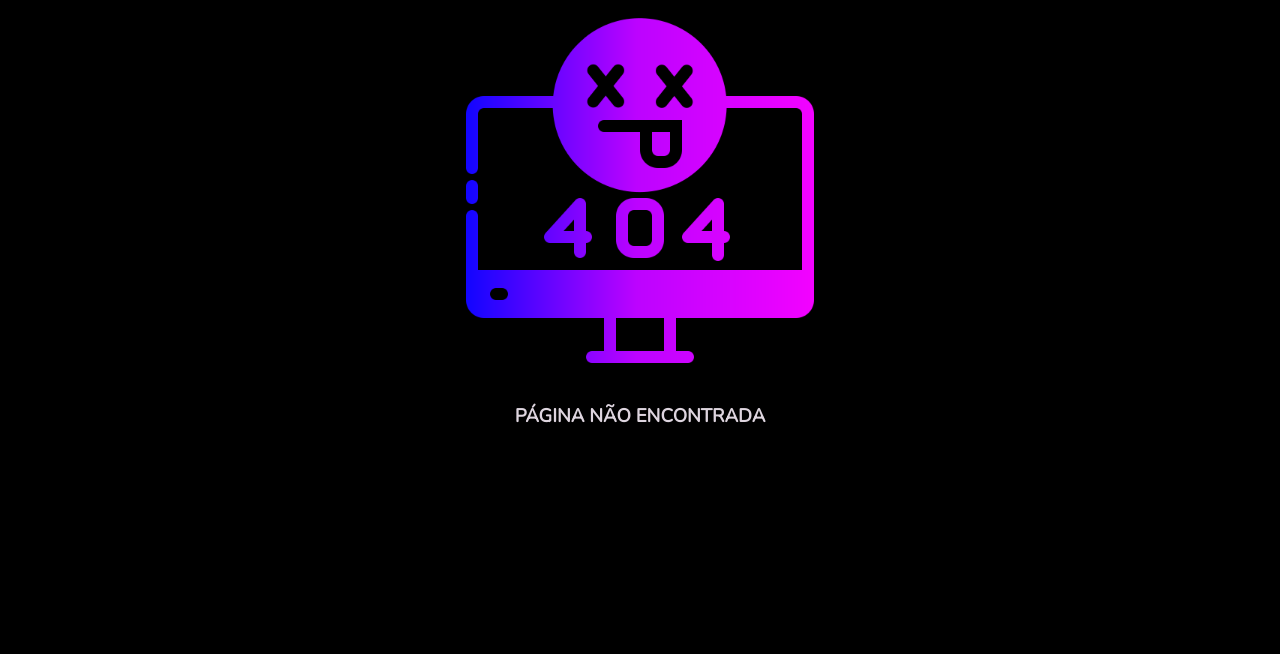
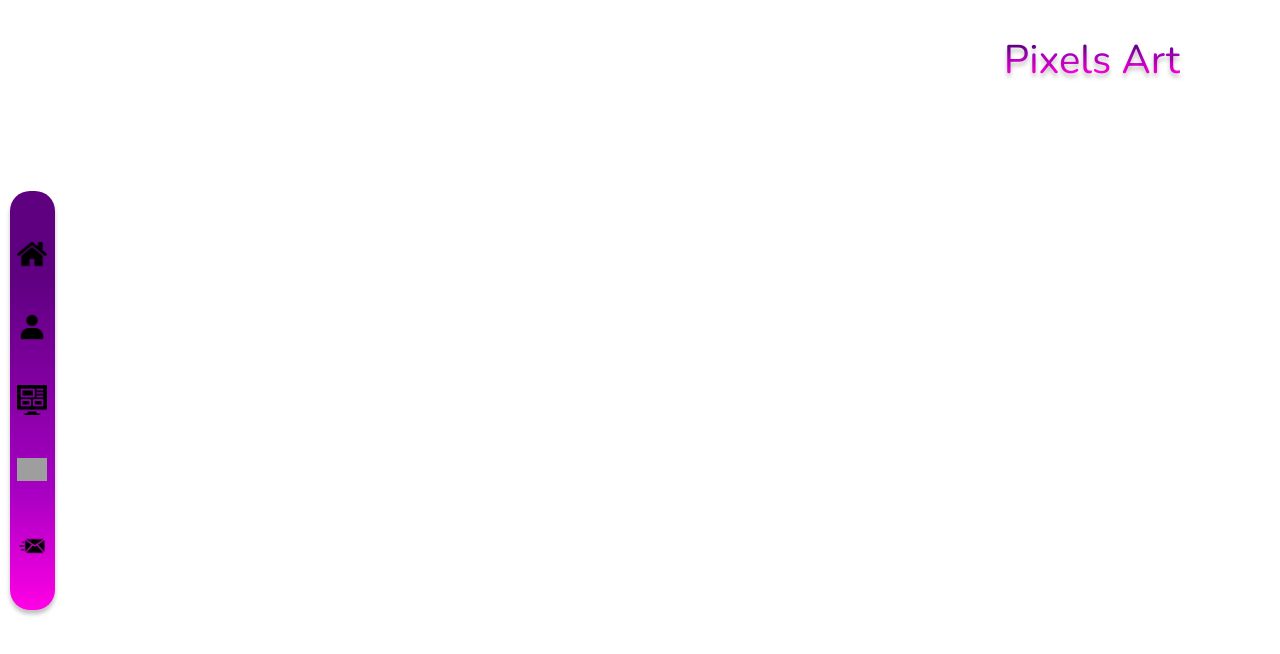
Before and after one commit to Abreupamm/portfolio-frontend, a React (Create React App) app: page /projects-details/1 in a window 1280 px wide. Shown: the top 654 px of the page. Built offline with nearby package versions, Linux system fonts and the light colour scheme; grey boxes are pictures that could not be loaded.

Commit message:
feat: projects details page  created

```diff
--- a/src/App.js
+++ b/src/App.js
@@ -1,13 +1,13 @@
 import { Component } from 'react';
 import { BrowserRouter } from 'react-router-dom';
 import './App.css';
-import Content from './Content';
+import AppRouter from './AppRouter';
 
 class App extends Component {
   render() {
     return (
       <BrowserRouter>
-        <Content />
+        <AppRouter />
       </BrowserRouter>
     );
   }
--- a/src/Content.js
+++ b/src/AppRouter.js
@@ -5,9 +5,10 @@ import AboutMe from './pages/AboutMe';
 import ProjectsFrontend from './pages/ProjectsFrontend';
 import ProjectsBackend from './pages/ProjectsBackend';
 import Contact from './pages/Contacts';
+import ProjectsDetails from './pages/ProjectDetails';
 import NotFound from './pages/NotFound';
 
-class Content extends Component {
+class AppRouter extends Component {
   render() {
     return (
       <main>
@@ -17,6 +18,7 @@ class Content extends Component {
           <Route path="/projects-frontend" component={ProjectsFrontend} />
           <Route path="/projects-backend" component={ProjectsBackend} />
           <Route path="/contact" component={Contact} />
+          <Route path="/projects-details/:id" component={ProjectsDetails} />
           <Route exact path="*" component={ NotFound } />
         </Switch>
       </main>
@@ -24,4 +26,4 @@ class Content extends Component {
   }
 }
 
-export default Content;
+export default AppRouter;
--- a/src/components/ProjectsCard.js
+++ b/src/components/ProjectsCard.js
@@ -2,15 +2,15 @@ import { Component } from 'react';
 import '../CSS/components/projectsCard.css';
 
 class ProjectsCard extends Component {
-  // handleOnClick = () => {
-  //   const { history } = this.props;
-
-  // }
+  handleOnClick = () => {
+    const { history, data: {id} } = this.props;
+    history.push(`projects-details/${id}`)
+  }
 
   createdBackgoundImage = (url) => ({
     backgroundImage: `url(${url})`,
     backgroundRepeat: 'no-repeat',
-    backgroundSize: '200%',
+    backgroundSize: '100%',
     backgroundPosition: 'center',
   });
 
@@ -23,7 +23,7 @@ class ProjectsCard extends Component {
     return (
       <div style={style} className="container-projects">
         <div className="div-button">
-          <button>Detalhes</button>
+          <button onClick={this.handleOnClick} >Detalhes</button>
         </div>
         <span>{name}</span>
       </div>
--- a/src/pages/ProjectDetails.js
+++ b/src/pages/ProjectDetails.js
@@ -0,0 +1,20 @@
+import { Component } from 'react';
+import Aside from '../components/Aside';
+import Title from '../components/Title';
+import data from '../utils/projectsList';
+
+class ProjectsDetails extends Component {
+  render() {
+    const { history, match: { params: { id } } } = this.props;
+    const projectData = data.filter((project) => project.id === JSON.parse(id));
+    const { name } = projectData[0];
+    return (
+      <div>
+        <Title title={name} />
+        <Aside history={history} />
+      </div>
+    );
+  }
+}
+
+export default ProjectsDetails;
--- a/src/pages/ProjectsBackend.js
+++ b/src/pages/ProjectsBackend.js
@@ -15,7 +15,7 @@ class ProjectsBackend extends Component {
         <div className="container-projects-cards">
           {data.map(
             (project) =>
-              project.category === 'back' && <ProjectsCard data={project} />
+              project.category === 'back' && <ProjectsCard history={history} data={project} />
           )}
         </div>
       </div>
--- a/src/pages/ProjectsFrontend.js
+++ b/src/pages/ProjectsFrontend.js
@@ -1,7 +1,7 @@
 import { Component } from 'react';
 import Aside from '../components/Aside';
 import Title from '../components/Title';
-import Projects from '../components/ProjectsCard';
+import ProjectsCard from '../components/ProjectsCard';
 import data from '../utils/projectsList';
 import '../CSS/pages/projectspage.css';
 
@@ -16,7 +16,7 @@ class ProjectsFrontend extends Component {
           {data.map(
             (project) =>
               project.category === 'front' && (
-                <Projects key={project.id} data={project} />
+                <ProjectsCard history={history} key={project.id} data={project} />
               )
           )}
         </div>
--- a/src/utils/projectsList.js
+++ b/src/utils/projectsList.js
@@ -11,13 +11,14 @@ const data = [
   // },
   {
     id: 1,
-    name: 'test2',
-    image: '',
-    urlGitHub: '',
-    urlApication: '',
-    description: '',
-    stacks: [],
-    category: 'back',
+    name: 'Pixels Art',
+    image: 'https://gartic.com.br/imgs/mural/os/oscascavelletes/panda-pixel-p-mand26.png',
+    urlGitHub: 'https://github.com/Abreupamm/project-pixels-art',
+    urlApication: 'https://abreupamm.github.io/project-pixels-art/',
+    description: 'O Pixel-Art é uma página web que contém uma paleta de cores funcional que poderá ser utilizada para criar desenhos em pixels.',
+    stacks: ['javascript', 'css', 'html'],
+    skills: 'Manipula o DOM e eventos com javascript',
+    category: 'front',
   },
 ];
 
```
